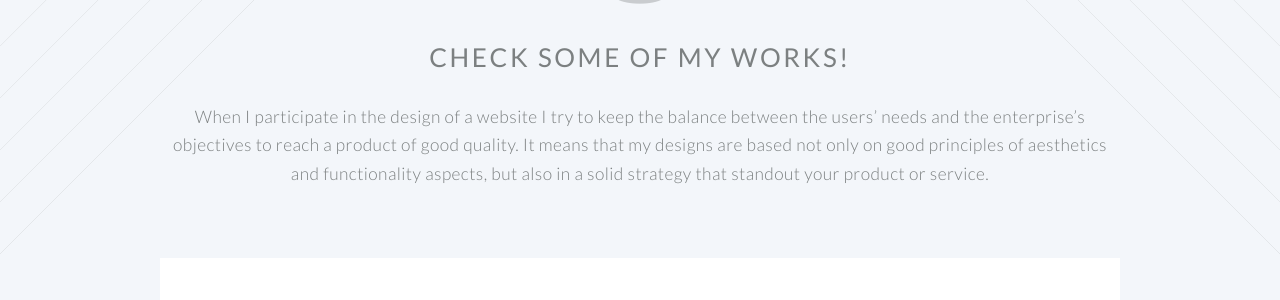
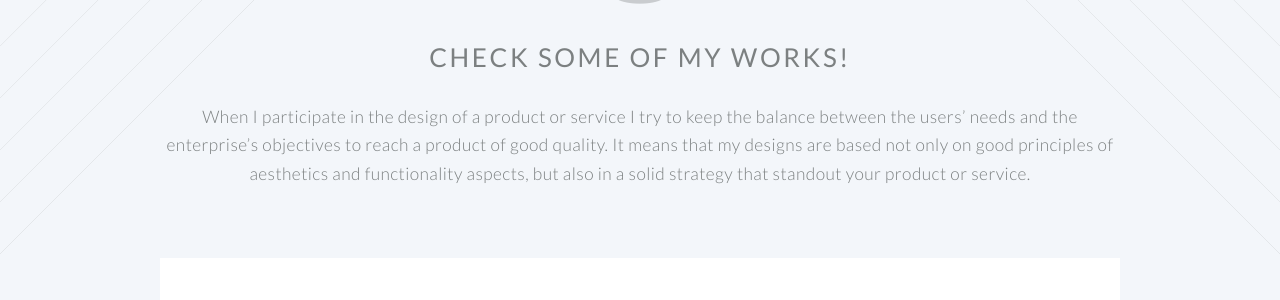
Before and after one commit to claucvk/claucvk.github.io, a Jekyll site: the page built from portfolio/index.html, in a window 1280 px wide and 1387 px high. Shown: the part 179-479 px from the top of the window. Built offline with Jekyll 4.4.1, drawn with Linux system fonts in a browser that asks for light colours.

Commit message:
update portfolio

```diff
--- a/portfolio/index.html
+++ b/portfolio/index.html
@@ -8,7 +8,7 @@ permalink: /portfolio/
 				<header class="special container">
 					<span class="icon fa-database"></span>
 					<h2><strong>Check some of my works!</strong></h2>
-					<p>When I participate in the design of a website I try to keep the balance between the users’ needs and the enterprise’s objectives to reach a product of good quality. It means that my designs are based not only on good principles of aesthetics and functionality aspects, but also in a solid strategy that standout your product or service.</p>
+					<p>When I participate in the design of a product or service I try to keep the balance between the users’ needs and the enterprise’s objectives to reach a product of good quality. It means that my designs are based not only on good principles of aesthetics and functionality aspects, but also in a solid strategy that standout your product or service.</p>
 				</header>
 
 					<section class="wrapper style3 container special">
```
